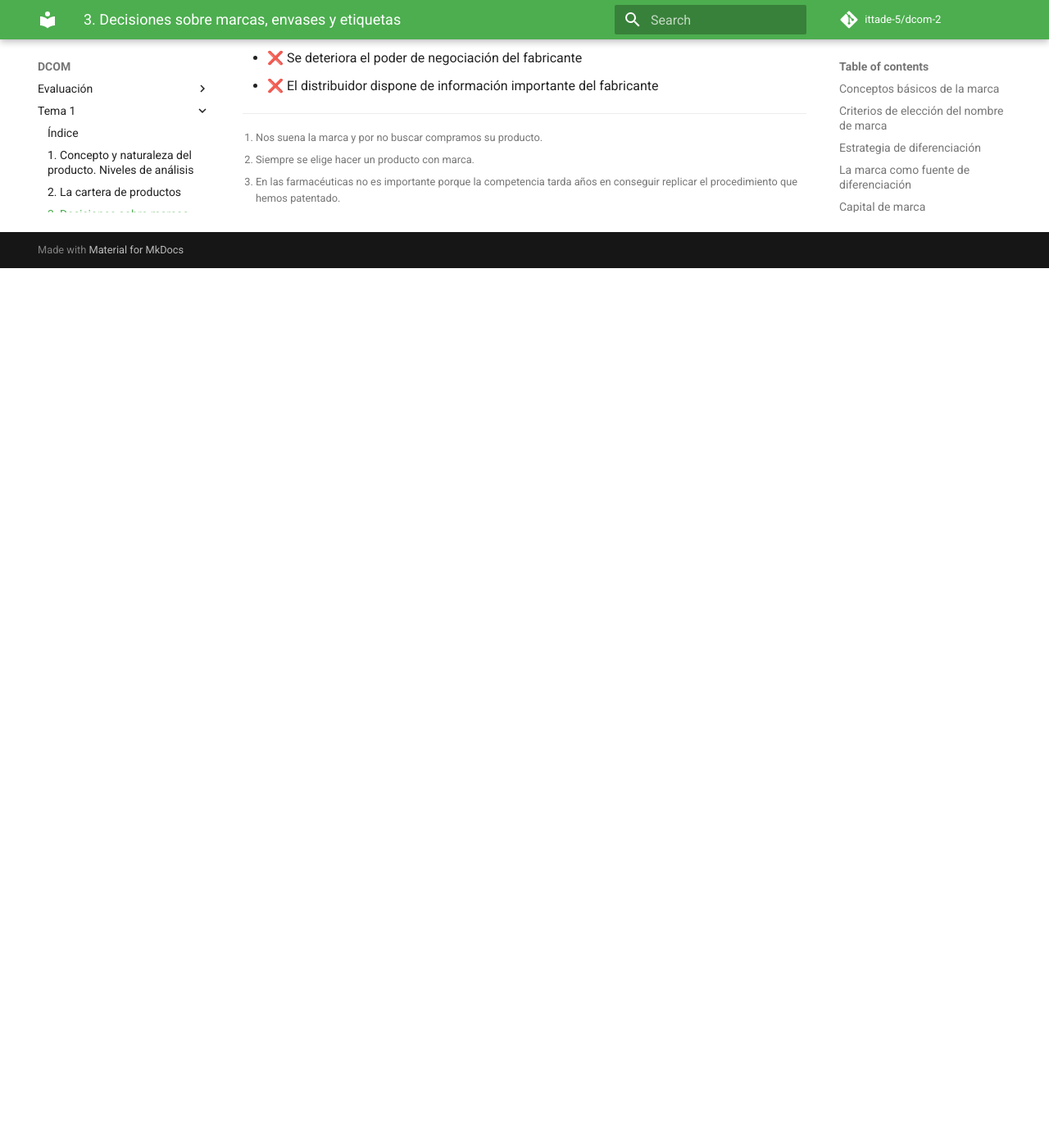
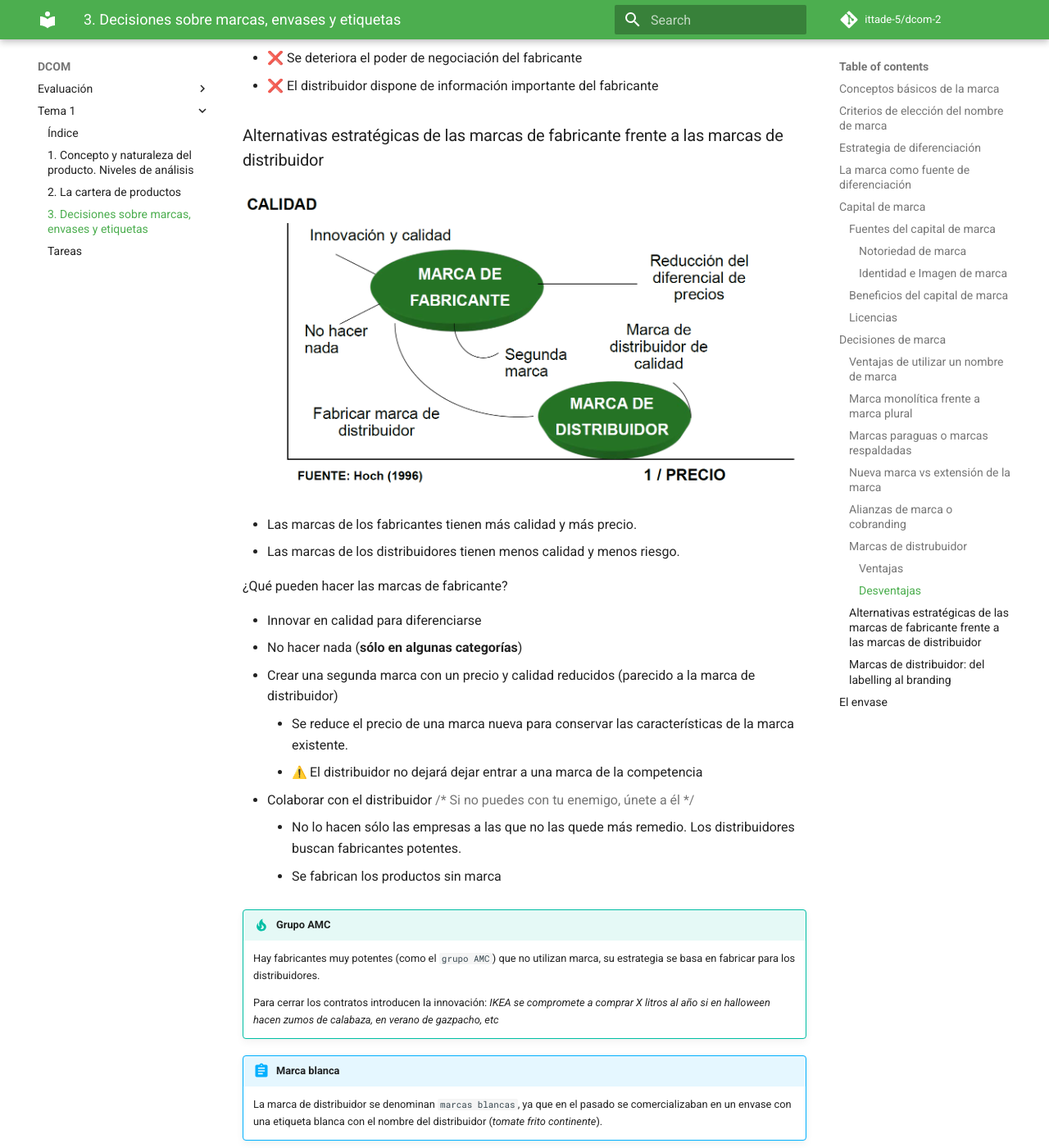
Before and after one commit to team-ittade/dcom2, an MkDocs documentation site: the page built from docs/tema-1/1.3.md, in a window 1280 px wide and 1400 px high, scrolled down 9713 px. Shown: the whole window at 82% size. Built offline with MkDocs 1.6.1 and Material for MkDocs 9.7.7, drawn with Linux system fonts in a browser that asks for light colours; emoji names are drawn with the system emoji font; comment, search, counter and statistics services are not loaded; before the commit the page ends 10040 px from its top, so only the background shows below that; some of the changed text lies outside the part shown.

Commit message:
2021-03-02 - tema 1

```diff
--- a/docs/tema-1/1.3.md
+++ b/docs/tema-1/1.3.md
@@ -285,3 +285,46 @@ Ventajas para el distribuidor:
 - ❌ Se reduce el atractivo de la categoría
 - ❌ Se deteriora el poder de negociación del fabricante
 - ❌ El distribuidor dispone de información importante del fabricante
+
+### Alternativas estratégicas de las marcas de fabricante frente a las marcas de distribuidor
+
+![img](../images/tema-1/hoch-calidad-frente-1-precio.png)
+
+- Las marcas de los fabricantes tienen más calidad y más precio.
+- Las marcas de los distribuidores tienen menos calidad y menos riesgo.
+
+¿Qué pueden hacer las marcas de fabricante?
+
+- Innovar en calidad para diferenciarse
+- No hacer nada (**sólo en algunas categorías**)
+- Crear una segunda marca con un precio y calidad reducidos (parecido a la marca de distribuidor)
+    - Se reduce el precio de una marca nueva para conservar las características de la marca existente.
+    - :warning: El distribuidor no dejará dejar entrar a una marca de la competencia
+- Colaborar con el distribuidor {>>Si no puedes con tu enemigo, únete a él<<}
+    - No lo hacen sólo las empresas a las que no las quede más remedio. Los distribuidores buscan fabricantes potentes.
+    - Se fabrican los productos sin marca
+
+!!! tip "Grupo AMC"
+    Hay fabricantes muy potentes (como el `grupo AMC`) que no utilizan marca, su estrategia se basa en fabricar para los distribuidores.
+
+    Para cerrar los contratos introducen la innovación: *IKEA se compromete a comprar X litros al año si en halloween hacen zumos de calabaza, en verano de gazpacho, etc*
+
+!!! abstract "Marca blanca"
+    La marca de distribuidor se denominan `marcas blancas`, ya que en el pasado se comercializaban en un envase con una etiqueta blanca con el nombre del distribuidor (*tomate frito continente*).
+
+### Marcas de distribuidor: del labelling al branding
+
+- Labelling: marca con el nombre del establecimiento. Se asocia al establecimiento. *Ej: DIA*
+- Branding: marca con un nombre distinto al del establecimiento. No se asocia con el establecimiento. *Ej: Sfera (El corte inglés)*
+
+## El envase
+
+Algunos consideran al envase (*packaging*) como la quinta `P`.
+
+Funciones principales:
+
+1. Contener y proteger el producto
+2. Identifica ry distinguir el producto
+3. Favorecer la **diferenciación**
+4. Atraer la atención
+5. Última oportunidad del fabricante
```
Also changed, not shown: docs/images/tema-1/hoch-calidad-frente-1-precio.png (added).
